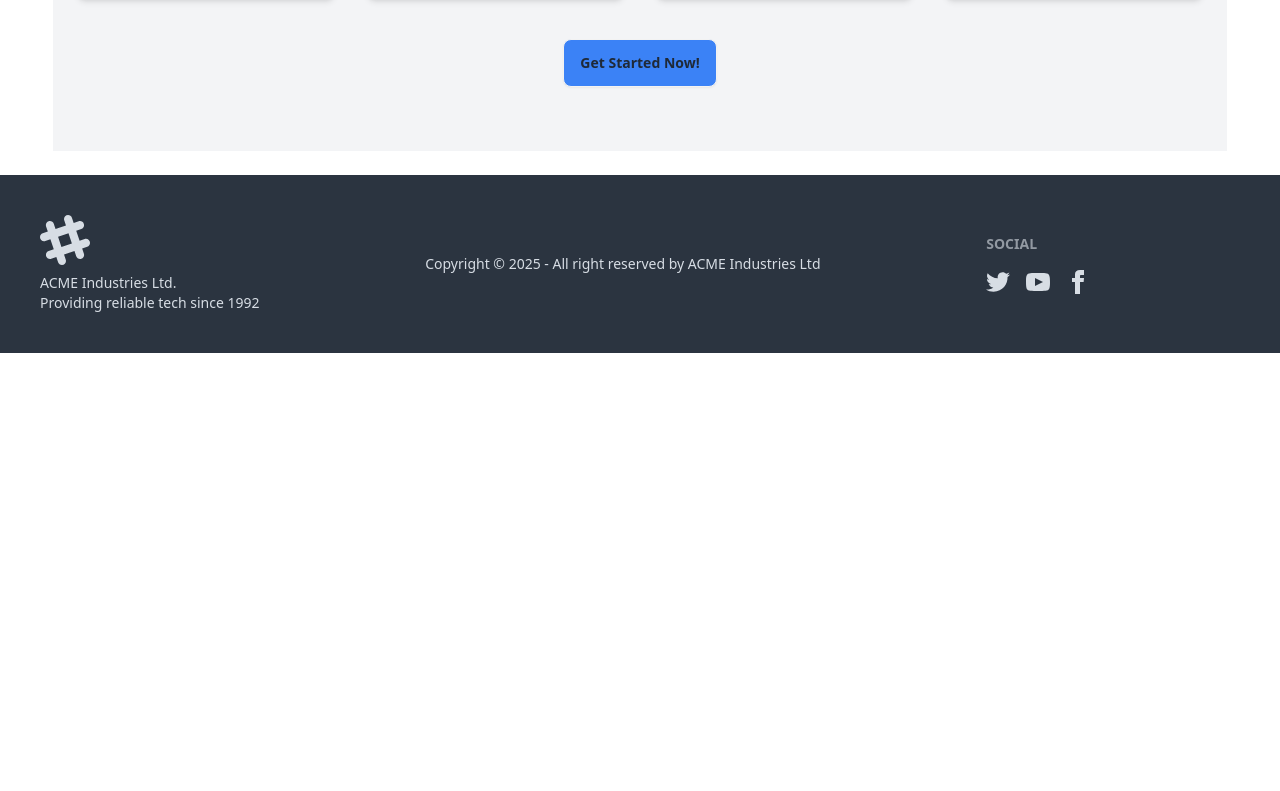
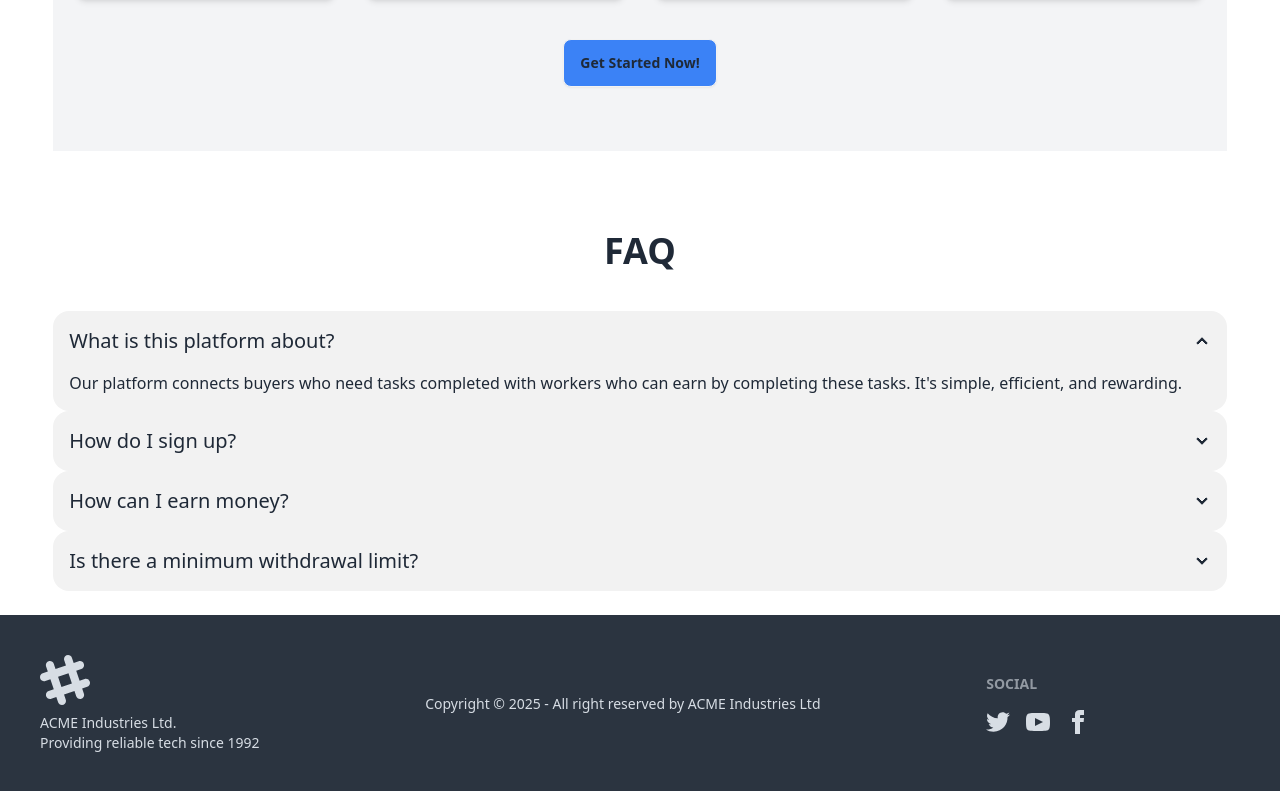
Before and after one commit to User-RAY/task-vault-client-side-a12, a React (Vite) app: page / in a window 1280 px wide. Shown: the part 2369-3160 px from the top of the page. Before the commit the page ends 2722 px from the top, so only its background shows below. Built offline with nearby package versions, Linux system fonts and the light colour scheme.

Commit message:
Added extra section Faq section

```diff
--- /dev/null
+++ b/src/Components/Faq/Faq.jsx
@@ -0,0 +1,43 @@
+
+
+const Faq = () => {
+    return (
+        <div>
+
+            <div className="collapse collapse-arrow bg-base-200">
+            <input type="radio" name="my-accordion-2" defaultChecked />
+            <div className="collapse-title text-xl font-medium">What is this platform about?</div>
+            <div className="collapse-content">
+                <p>Our platform connects buyers who need tasks completed with workers who can earn by completing these tasks. It&apos;s simple, efficient, and rewarding.</p>
+            </div>
+            </div>
+
+            <div className="collapse collapse-arrow bg-base-200">
+            <input type="radio" name="my-accordion-2" />
+            <div className="collapse-title text-xl font-medium">How do I sign up?</div>
+            <div className="collapse-content">
+                <p>Click on the <q>Register</q> button in the navigation menu. Fill in the required details and choose your role (Worker or Buyer) to get started.</p>
+            </div>
+            </div>
+
+            <div className="collapse collapse-arrow bg-base-200">
+            <input type="radio" name="my-accordion-2" />
+            <div className="collapse-title text-xl font-medium">How can I earn money?</div>
+            <div className="collapse-content">
+                <p>As a Worker, you can complete tasks assigned by Buyers. Once your task is approved, you&apos;ll earn coins that can be converted into real money.</p>
+            </div>
+            </div>
+
+            <div className="collapse collapse-arrow bg-base-200">
+            <input type="radio" name="my-accordion-2" />
+            <div className="collapse-title text-xl font-medium">Is there a minimum withdrawal limit?</div>
+            <div className="collapse-content">
+                <p>Yes, you can withdraw your earnings once you accumulate a minimum of 200 coins, equivalent to $10.</p>
+            </div>
+            </div>
+
+        </div>
+    );
+};
+
+export default Faq;
--- a/src/Pages/Home/Home.jsx
+++ b/src/Pages/Home/Home.jsx
@@ -1,4 +1,5 @@
 import Best from "../../Components/Best/Best";
+import Faq from "../../Components/Faq/Faq";
 import Hero from "../../Components/Hero/Hero";
 import How from "../../Components/How/How";
 import Testimonial from "../../Components/Testimonial/Testimonial";
@@ -27,6 +28,12 @@ const Home = () => {
                 <How></How>
             </div>
 
+
+            <div className="mt-14 mb-6 w-11/12 mx-auto">
+                <h1 className="text-4xl mt-20 mb-10 font-bold text-center">FAQ</h1>
+                <Faq></Faq>
+            </div>
+
         </div>
     );
 };
```
